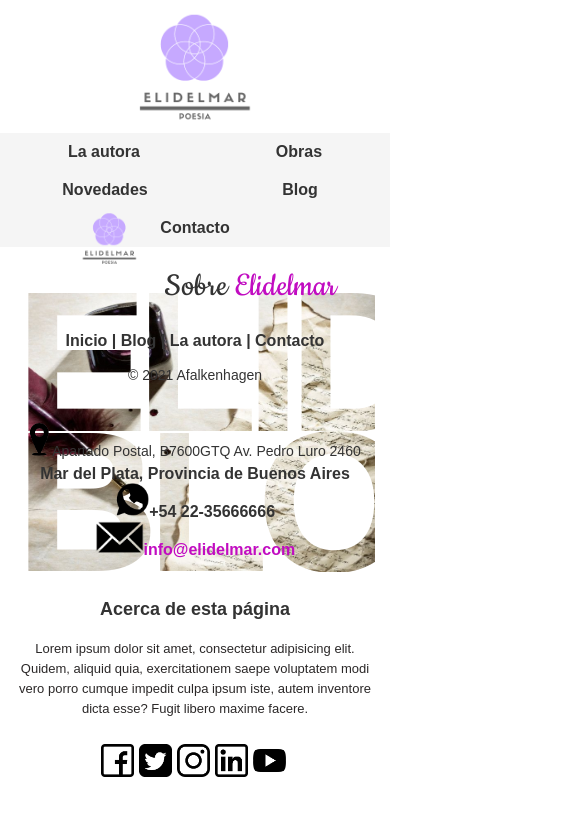
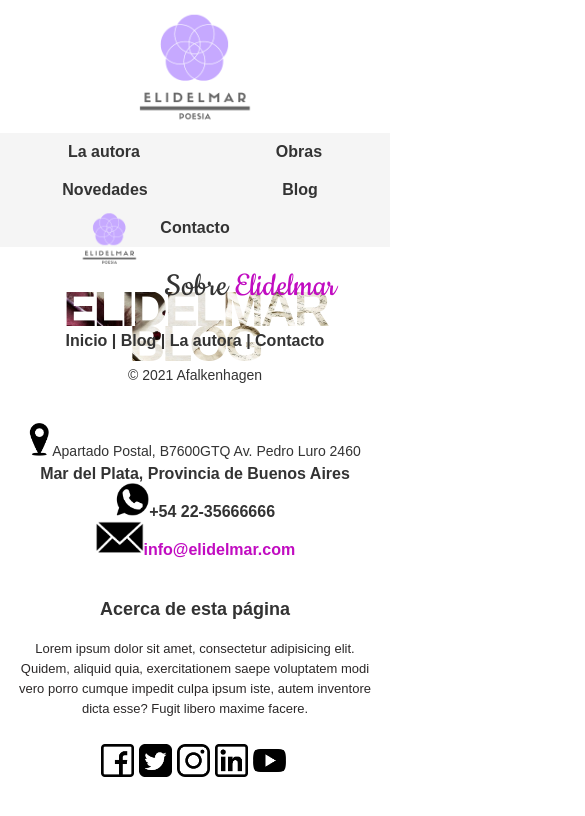
Before and after one commit to Afalkenhagen/elidelmartp2, an Angular app: page /blog in a window 390 px wide. Shown: the top 816 px of the page, 585 px wide, since content can reach past the window. Built offline with nearby package versions, Linux system fonts and the light colour scheme.

Commit message:
chore: arreglos

```diff
--- a/src/app/app.module.ts
+++ b/src/app/app.module.ts
@@ -1,5 +1,6 @@
 import { NgModule } from '@angular/core';
 import { BrowserModule } from '@angular/platform-browser';
+import { SwiperModule } from 'swiper/angular';
 
 import { AppRoutingModule } from './app-routing.module';
 import { AppComponent } from './app.component';
@@ -32,7 +33,8 @@ import { InicioComponent } from './pages/inicio/inicio.component';
   ],
   imports: [
     BrowserModule,
-    AppRoutingModule
+    AppRoutingModule,
+    SwiperModule
   ],
   providers: [],
   bootstrap: [AppComponent]
--- a/src/app/components/carousel/carousel.component.html
+++ b/src/app/components/carousel/carousel.component.html
@@ -1,5 +1,6 @@
 <!-- <p>carousel works!</p> -->
-<div class="slide">
+
+    <div class="slide">
     <div class="slide-inner">
         <input class="slide-open" type="radio" id="slide-1" name="slide" aria-hidden="true" hidden="" checked="checked">
         <div class="slide-item">
--- a/src/app/components/carousel/carousel.component.scss
+++ b/src/app/components/carousel/carousel.component.scss
@@ -1,3 +1,4 @@
+
 .slide {
     position: relative;
     box-shadow: 0px 1px 6px rgba(0, 0, 0, 0.64);
--- a/src/app/components/carousel/carousel.component.ts
+++ b/src/app/components/carousel/carousel.component.ts
@@ -1,4 +1,5 @@
 import { Component, OnInit } from '@angular/core';
+
 
 @Component({
   selector: 'app-carousel',
--- a/src/app/pages/blog/blog.component.scss
+++ b/src/app/pages/blog/blog.component.scss
@@ -27,13 +27,13 @@ body {
     line-height: 0.7;
     letter-spacing: -0.063em;
     font-weight: 800;
-    font-style: normal;
-
+    //font-style: normal;
+	font-size: calc(5em + 5vw);
 	width: 100%;
 	color: transparent;
 	text-align: center;
 	text-transform: uppercase;
-	font-size: 200px;
+	//font-size: 200px;
 	//font-weight: bold;
 	background-image: url("/assets/images/blog1.jpg");
 	background-size: cover;
@@ -42,3 +42,9 @@ body {
 	-webkit-background-clip: text;
 	-webkit-text-fill-color: transparent;
 }
+
+@media (max-width: 730px){
+    .texto{
+		font-size: 50px;
+	}
+}
--- a/src/styles.scss
+++ b/src/styles.scss
@@ -1,4 +1,6 @@
 /* You can add global styles to this file, and also import other style files */
+
+
 * {
     margin: 0;
     padding: 0;
```
